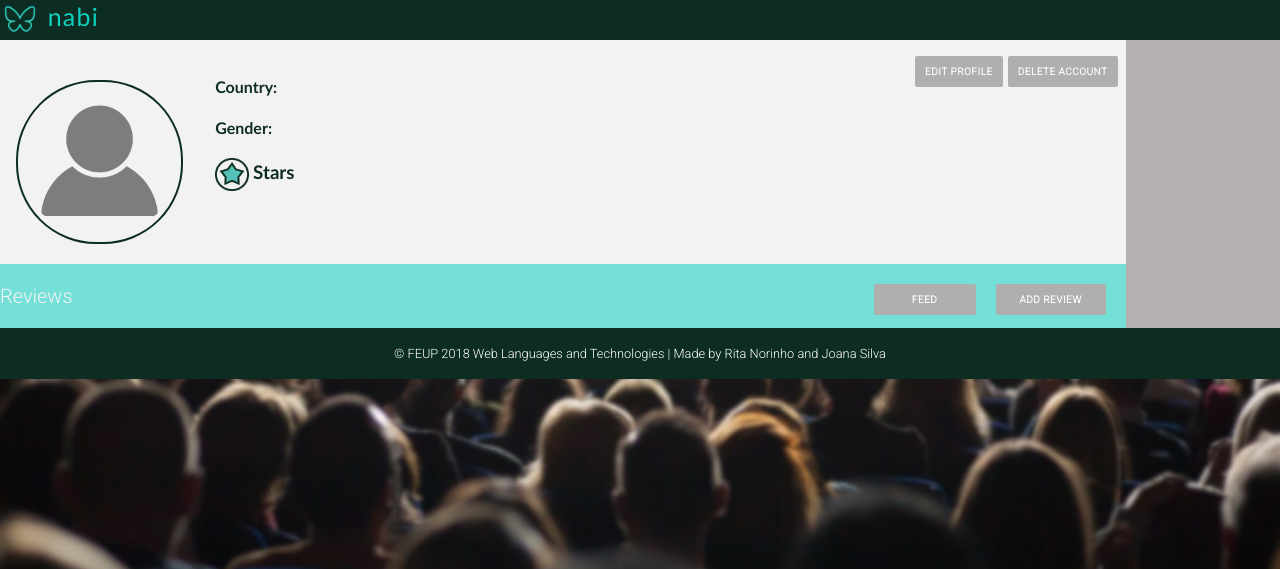
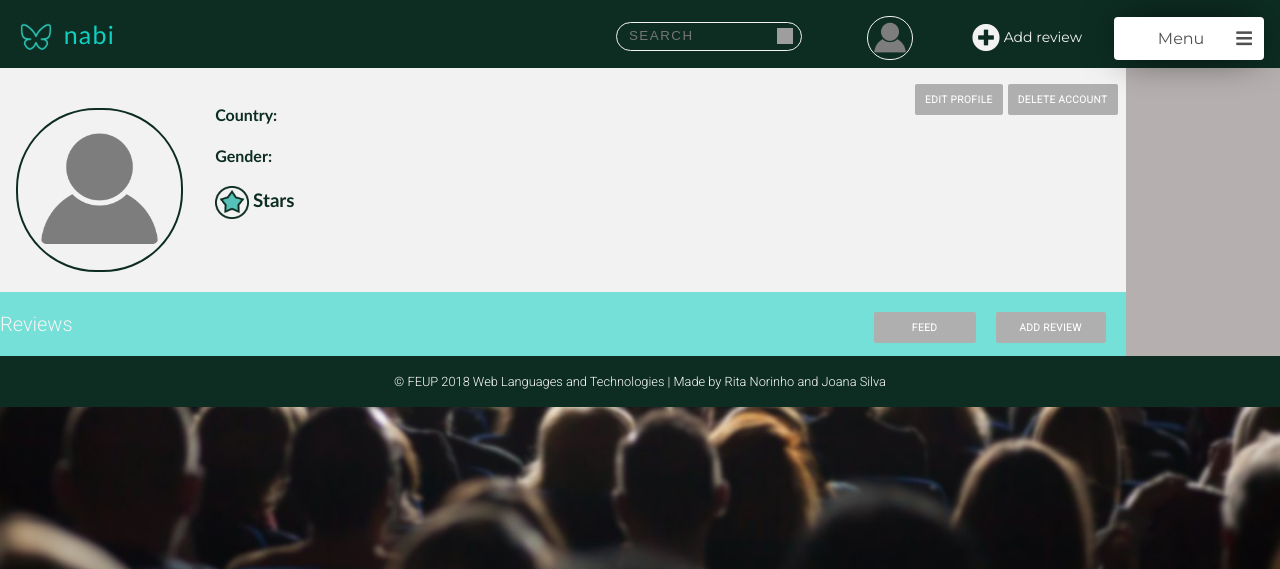
Before and after one commit to jmcsilva98/LTW-FEUP, a PHP site: page /pages/profile.php in a window 1280 px wide. Shown: the top 569 px of the page. Run offline with PHP 8.4, Linux system fonts and the light colour scheme; the visitor is signed in with stand-in values (Sample User, id 1); data comes from the database, SQL or seed files in the repository; some libraries are stand-ins or nearby versions; grey boxes are pictures that could not be loaded.

Commit message:
nav bar fixed

```diff
--- a/css/style.css
+++ b/css/style.css
@@ -875,7 +875,7 @@
     display: flex;
     margin: 0;
     padding: 0;
-    justify-content: flex-end;
+    justify-content: flex-start;
     align-items: center;
 }
 
@@ -885,9 +885,10 @@
     padding: 1em;
     color: var(--input-color);
     padding-bottom: 0.5em;
+    min-width: 100px;
 }
 
- .feed_nav  li :first-child{
+.feed_nav :first-child{
    flex-grow: 1;
 
 }
--- a/pages/edit_profile.php
+++ b/pages/edit_profile.php
@@ -7,6 +7,8 @@
     include_once('../templates/common/tpl_footer.php');
     include_once('../database/db_user.php');
     include_once('../templates/tpl_countries.php');
+    include_once('../database/db_movies.php');
+    include_once('../database/db_reviews.php');
 
     // Verify if user is logged in
     if (!isset($_SESSION['username']))
--- a/pages/profile.php
+++ b/pages/profile.php
@@ -3,6 +3,7 @@
     include_once('../includes/session.php');
     include_once('../templates/common/tpl_header.php');
     include_once('../templates/common/tpl_side_nav.php');
+    include_once('../templates/common/tpl_nav_bar.php');
     include_once('../templates/tpl_profile.php');
     include_once('../templates/tpl_add_comment.php');
     include_once('../templates/tpl_draw_reviews.php');
@@ -39,11 +40,12 @@
         }
 
     }
-    draw_profile($user_info,$user_reviews);
-    //draw_reviews($user_reviews);
-    //draw_review();
-    // draw_footer();
 
+    $allMovies=getAllMovies();
+    $allReviews=getAllReviews();
+    $allMoviesAndReviews = array('movies'=> $allMovies,'reviews'=>$allReviews);
+
+    draw_profile($user_info,$user_reviews,$allMoviesAndReviews);
 
 
 ?>
--- a/templates/common/tpl_nav_bar.php
+++ b/templates/common/tpl_nav_bar.php
@@ -2,11 +2,11 @@
 
 <ul class="feed_nav">
 
-<!-- <li>
+<li>
 <div class="nav_logo">
    <p>  <img src="../assets/mininabi.png" alt="Nabi logo (butterfly)" width="40" height="40"> nabi </p>
 </div>
-</li>  -->
+</li>
 
 <li>
 <div class="search_container">
--- a/templates/tpl_about.php
+++ b/templates/tpl_about.php
@@ -9,7 +9,6 @@
     <div class="about_header">
 
         <header>
-            <p> <img src="../assets/mininabi.png" alt="Nabi logo (butterfly)"> nabi </p>
             <?php draw_nav($userinfo,$allMoviesAndReviews); ?>
         </header>
 
--- a/templates/tpl_all_Xmovie_reviews.php
+++ b/templates/tpl_all_Xmovie_reviews.php
@@ -1,6 +1,7 @@
+
+<body>
+
 <?php function draw_all_Xmovie_reviews($all_reviews, $userinfo, $allMoviesAndReviews) { ?>
-
-
 
 <div class="feed_container">
 
@@ -8,7 +9,6 @@
    <div class="feed_header">
 
        <header>
-           <p> <img src="../assets/mininabi.png" alt="Nabi logo (butterfly)"> nabi </p>
            <?php draw_nav($userinfo,$allMoviesAndReviews); ?>
        </header>
 
--- a/templates/tpl_main_page.php
+++ b/templates/tpl_main_page.php
@@ -9,7 +9,6 @@
     <div class="feed_header">
 
         <header>
-            <p> <img src="../assets/mininabi.png" alt="Nabi logo (butterfly)"> nabi </p>
             <?php draw_nav($userinfo,$allMoviesAndReviews); ?>
         </header>
 
--- a/templates/tpl_profile.php
+++ b/templates/tpl_profile.php
@@ -7,11 +7,11 @@ include_once(__DIR__.'/tpl_delete_account.php');
 
 <body>
 
-<?php function draw_profile($userinfo, $reviews) { ?>
+<?php function draw_profile($userinfo, $reviews,$allMoviesAndReviews) { ?>
 <div class="profile_container">
     <div class="profile_header">
         <header>
-        <p>  <img src="../assets/mininabi.png" alt="Nabi logo (butterfly)" width="40" height="40"> nabi
+            <?php draw_nav($userinfo,$allMoviesAndReviews); ?>
        </header>
     </div>
 
```
Also changed, not shown: templates/tpl_edit_profile.php (+2 -7 lines), templates/tpl_movie.php (+3 -4 lines).
